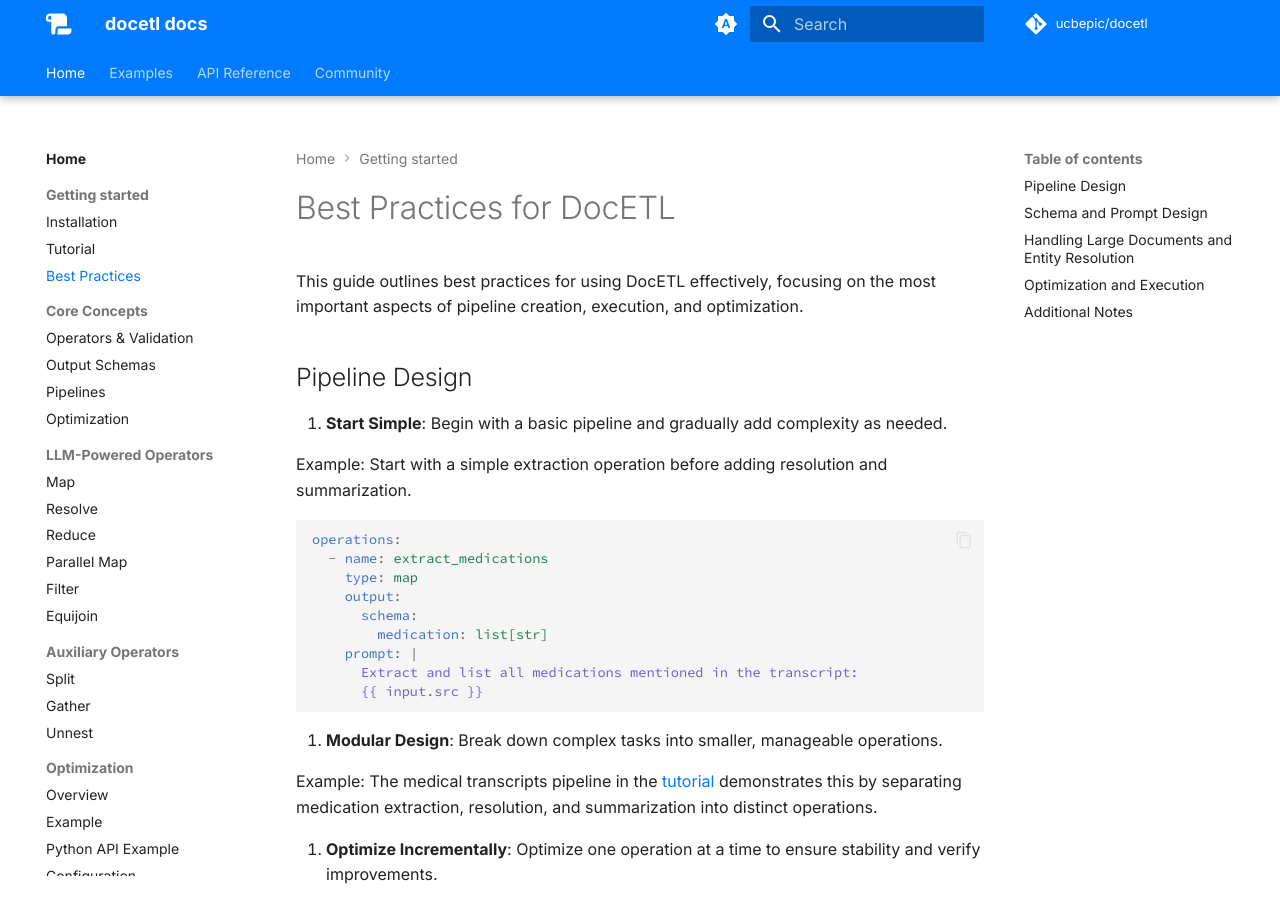
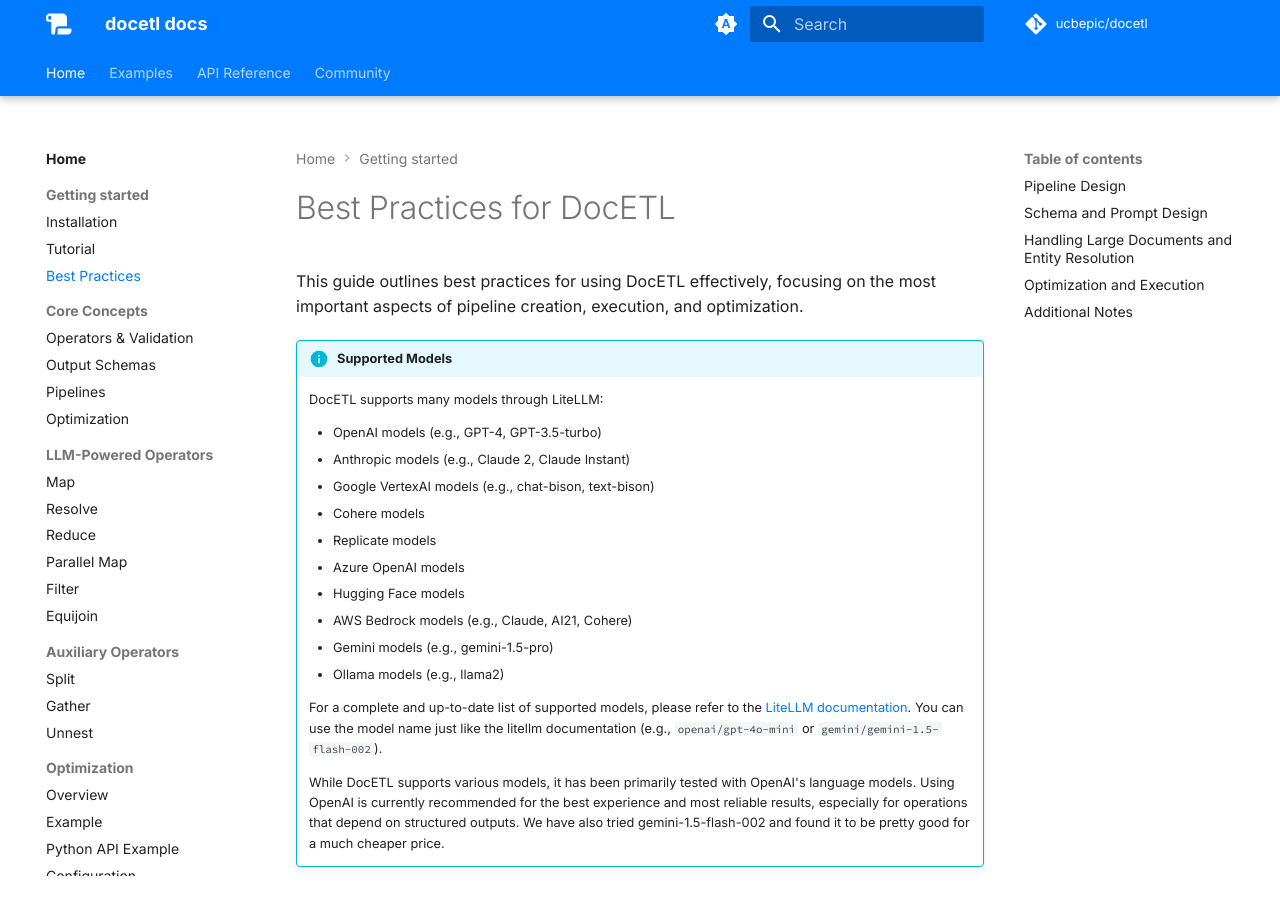
Before and after one commit to ucbepic/docetl, an MkDocs documentation site: the page built from docs/best-practices.md, in a window 1280 px wide and 900 px high. Built offline with MkDocs 1.6.1 and Material for MkDocs 9.7.7, drawn with Linux system fonts in a browser that asks for light colours; comment, search, counter and statistics services are not loaded.

Commit message:
docs: add documentation for supported models

```diff
--- a/docs/best-practices.md
+++ b/docs/best-practices.md
@@ -1,6 +1,25 @@
 # Best Practices for DocETL
 
 This guide outlines best practices for using DocETL effectively, focusing on the most important aspects of pipeline creation, execution, and optimization.
+
+!!! info "Supported Models"
+
+    DocETL supports many models through LiteLLM:
+
+    - OpenAI models (e.g., GPT-4, GPT-3.5-turbo)
+    - Anthropic models (e.g., Claude 2, Claude Instant)
+    - Google VertexAI models (e.g., chat-bison, text-bison)
+    - Cohere models
+    - Replicate models
+    - Azure OpenAI models
+    - Hugging Face models
+    - AWS Bedrock models (e.g., Claude, AI21, Cohere)
+    - Gemini models (e.g., gemini-1.5-pro)
+    - Ollama models (e.g., llama2)
+
+    For a complete and up-to-date list of supported models, please refer to the [LiteLLM documentation](https://docs.litellm.ai/docs/providers). You can use the model name just like the litellm documentation (e.g., `openai/gpt-4o-mini` or `gemini/gemini-1.5-flash-002`).
+
+    While DocETL supports various models, it has been primarily tested with OpenAI's language models. Using OpenAI is currently recommended for the best experience and most reliable results, especially for operations that depend on structured outputs. We have also tried gemini-1.5-flash-002 and found it to be pretty good for a much cheaper price.
 
 ## Pipeline Design
 
```
